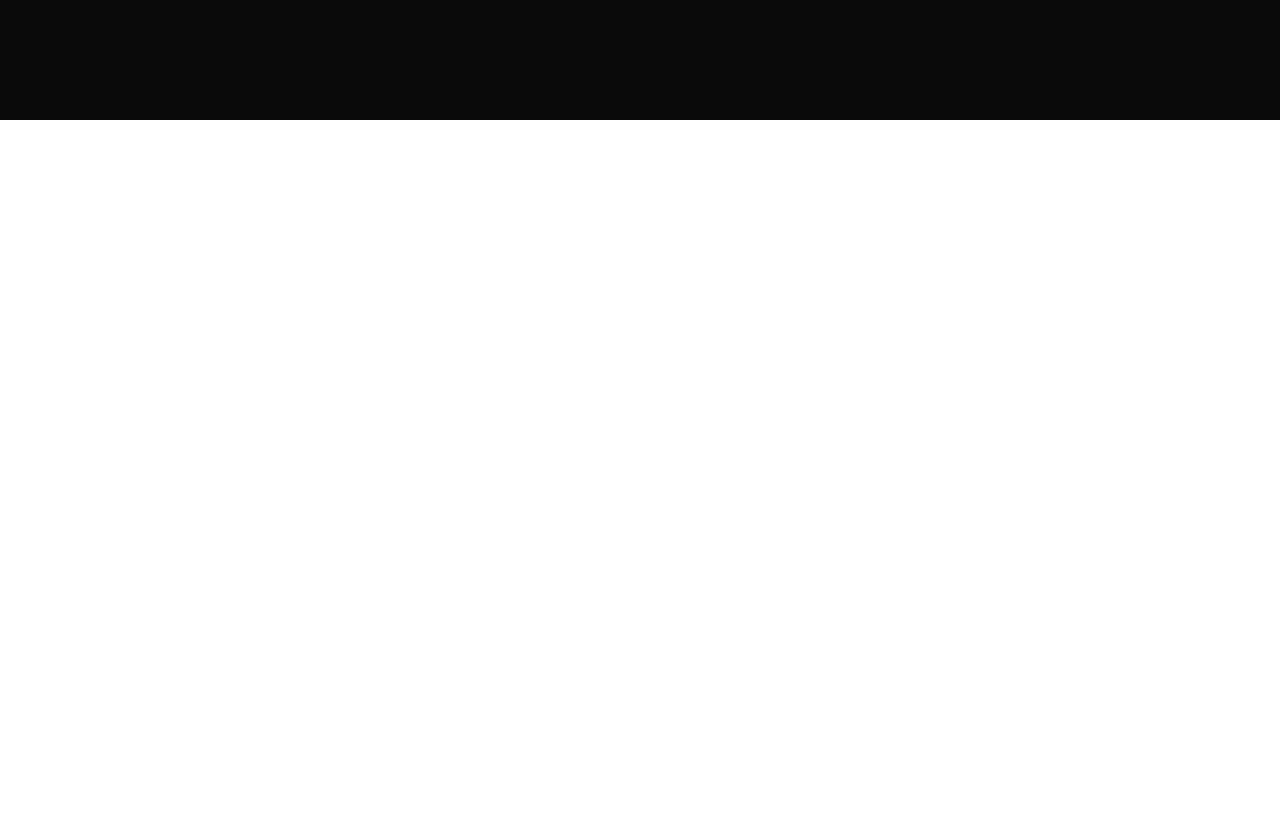
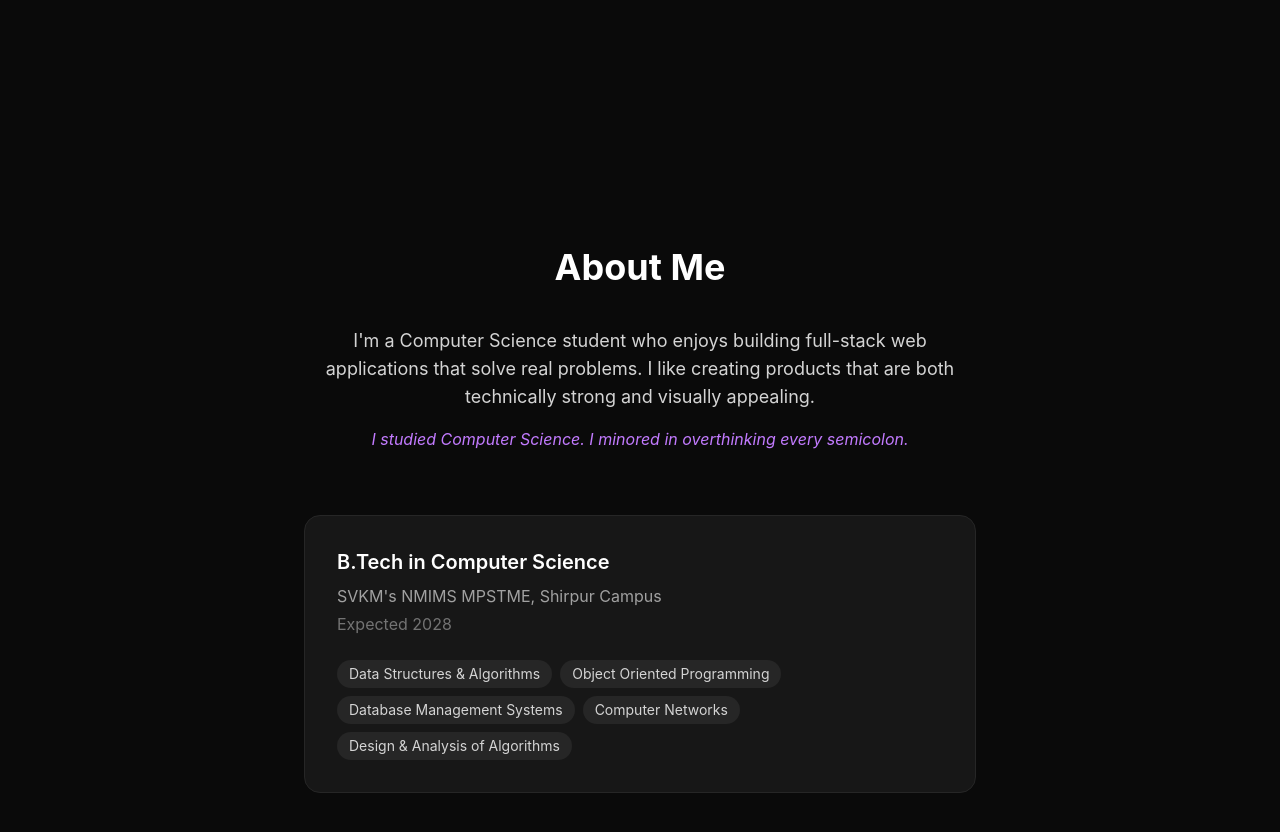
Before and after one commit to ashmita-dev/final_portfolio, a React (Vite) app: page / in a window 1280 px wide. Shown: the part 680-1512 px from the top of the page. Before the commit the page ends 800 px from the top, so only its background shows below. Built offline with nearby package versions, Linux system fonts and the light colour scheme.

Commit message:
Added About section

```diff
--- a/src/App.jsx
+++ b/src/App.jsx
@@ -1,9 +1,11 @@
 import Hero from "./sections/Hero";
+import About from "./sections/About";
 
 function App() {
   return (
     <div className="bg-neutral-950">
       <Hero />
+      <About />
     </div>
   );
 }
--- /dev/null
+++ b/src/sections/About.jsx
@@ -0,0 +1,65 @@
+import { motion } from "framer-motion";
+import { about } from "../data/portfolioData";
+
+function About() {
+  return (
+    <section className="min-h-screen bg-neutral-950 flex flex-col items-center justify-center px-6 py-24">
+      <motion.h2
+        initial={{ opacity: 0, y: 20 }}
+        whileInView={{ opacity: 1, y: 0 }}
+        viewport={{ once: true }}
+        transition={{ duration: 0.6 }}
+        className="text-4xl font-bold text-white mb-10"
+      >
+        About Me
+      </motion.h2>
+
+      <motion.p
+        initial={{ opacity: 0, y: 20 }}
+        whileInView={{ opacity: 1, y: 0 }}
+        viewport={{ once: true }}
+        transition={{ duration: 0.6, delay: 0.1 }}
+        className="max-w-2xl text-neutral-300 text-lg mb-4 text-center"
+      >
+        {about.bio}
+      </motion.p>
+
+      <motion.p
+        initial={{ opacity: 0, y: 20 }}
+        whileInView={{ opacity: 1, y: 0 }}
+        viewport={{ once: true }}
+        transition={{ duration: 0.6, delay: 0.2 }}
+        className="max-w-2xl text-purple-400 italic text-center mb-16"
+      >
+        {about.wittyLine}
+      </motion.p>
+
+      <motion.div
+        initial={{ opacity: 0, y: 20 }}
+        whileInView={{ opacity: 1, y: 0 }}
+        viewport={{ once: true }}
+        transition={{ duration: 0.6, delay: 0.3 }}
+        className="bg-neutral-900 border border-neutral-800 rounded-2xl p-8 max-w-2xl w-full"
+      >
+        <h3 className="text-xl font-semibold text-white mb-2">
+          {about.education.degree}
+        </h3>
+        <p className="text-neutral-400 mb-1">{about.education.school}</p>
+        <p className="text-neutral-500 mb-6">{about.education.graduation}</p>
+
+        <div className="flex flex-wrap gap-2">
+          {about.education.coursework.map((course) => (
+            <span
+              key={course}
+              className="text-sm bg-neutral-800 text-neutral-300 px-3 py-1 rounded-full"
+            >
+              {course}
+            </span>
+          ))}
+        </div>
+      </motion.div>
+    </section>
+  );
+}
+
+export default About;
```
